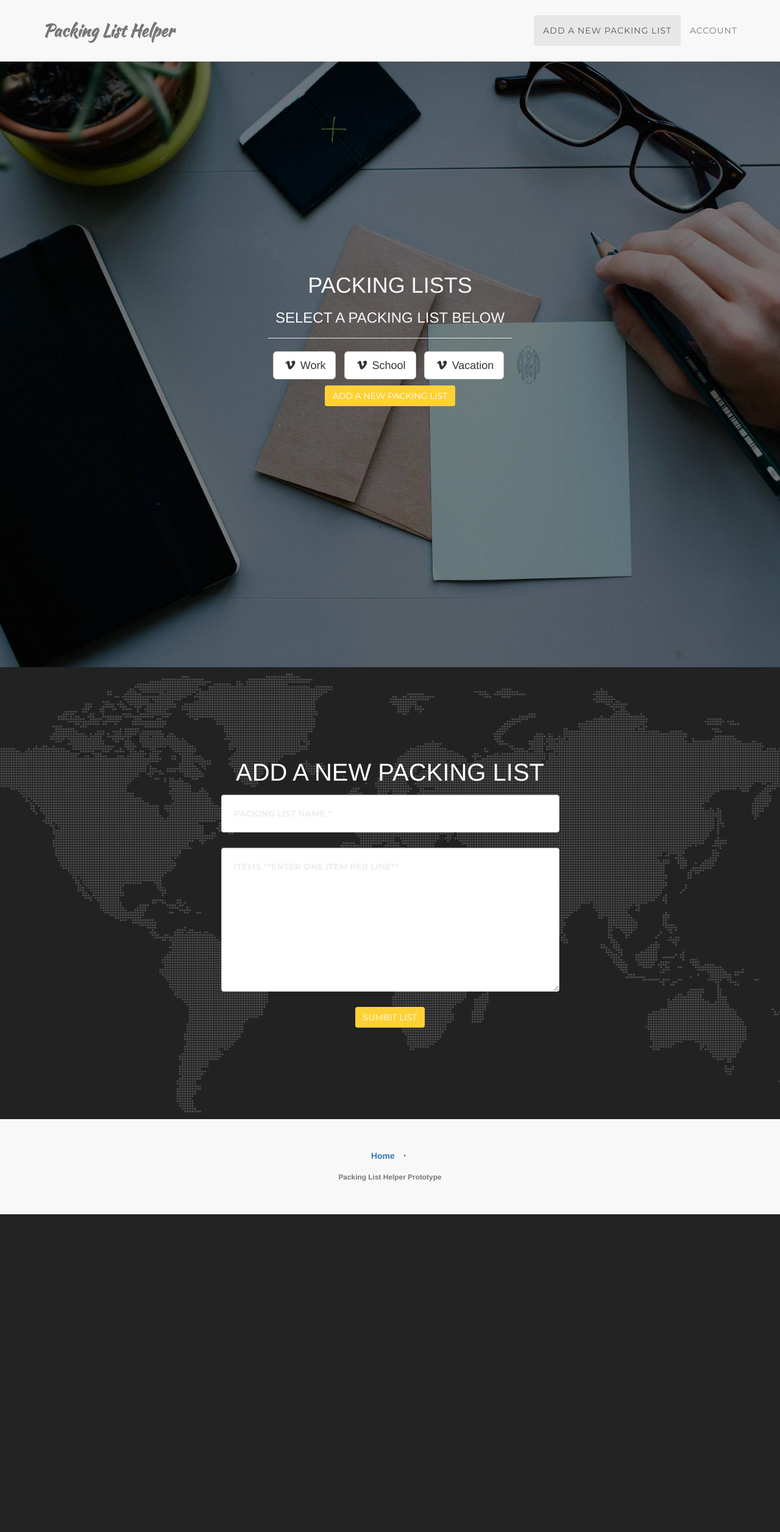
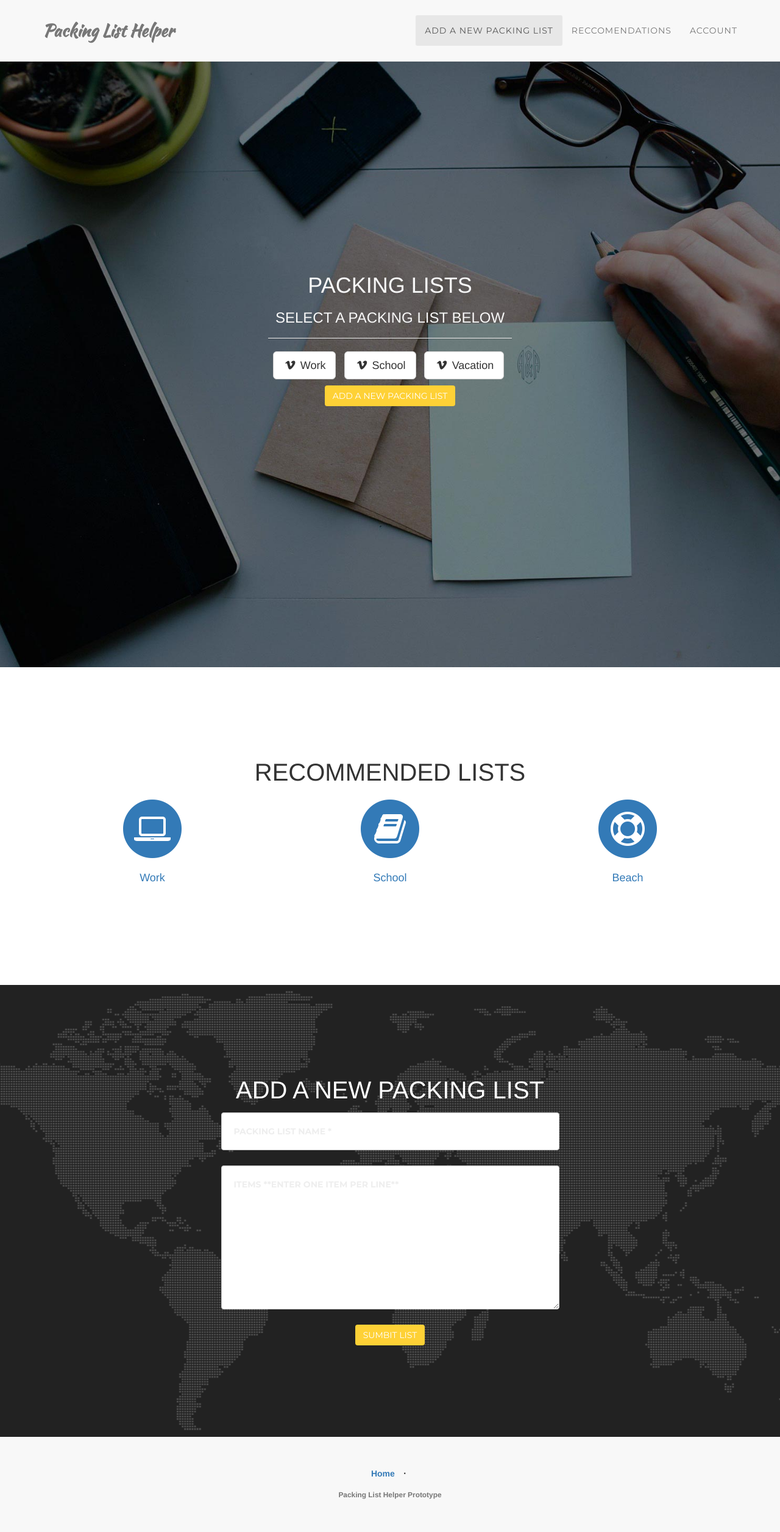
Before and after one commit to toniree/PackingList, a Django app: page / in a window 1280 px wide. Shown: the whole page at 61% size. Before the commit the page ends 1991 px from the top, so only its background shows below. Run offline with Django 3.2, Linux system fonts and the light colour scheme; some libraries are stand-ins or nearby versions; some web fonts are replaced.

Commit message:
Added Recommended Lists

```diff
--- a/PackingList/home/templates/home/home.html
+++ b/PackingList/home/templates/home/home.html
@@ -2,7 +2,6 @@
 
 {% block content %}
 <body>
-
     <!-- Navigation -->
     <nav id="mainNav" class="navbar navbar-default navbar-custom navbar-fixed-top">
         <div class="container">
@@ -13,7 +12,6 @@
                 </button>
                 <a class="navbar-brand page-scroll" href="#page-top">Packing List Helper</a>
             </div>
-
             <!-- Collect the nav links, forms, and other content for toggling -->
             <div class="collapse navbar-collapse" id="bs-example-navbar-collapse-1">
                 <ul class="nav navbar-nav navbar-right">
@@ -22,6 +20,9 @@
                     </li>
                     <li>
                         <a class="page-scroll" href="#contact">Add a New Packing List</a>
+                    </li>
+                    <li>
+                        <a class="page-scroll" href="#rec">Reccomendations</a>
                     </li>
                     <li class="dropdown user user-menu">
             <!-- Menu Toggle Button -->
@@ -33,26 +34,15 @@
             <ul class="dropdown-menu">
               <!-- The user image in the menu -->
               <li class="user-header">
-                <p>
                   <div id="user-name">Username</div>
                   <div id="user-coupons"><small>Please log in with your email</small></div>
-
-                </p>
-
               </li>
               <!-- Menu Body -->
               <li class="user-body">
-
-                    <p>
                     <form>
-
                         <input type="text" name="email" placeholder="e-mail"><br>
-
                     </form>
-                    </p>
-
                   <div id="checkdata"></div>
-
                 <!-- /.row -->
               </li>
               <!-- Menu Footer-->
@@ -65,7 +55,6 @@
                   <!--<fb:login-button scope="public_profile,email" onlogin="checkLoginState();">
                   </fb:login-button> -->
                 </div>
-
                 <div class="pull-right">
                   <button type="button" class="btn btn-default btn-flat" onclick="fbLogout()">Log Out</button>
                 </div>
@@ -84,7 +73,6 @@
 
     <div class="intro-header">
         <div class="container">
-
             <div class="row">
                 <div class="col-lg-12">
                     <div class="intro-message">
@@ -122,9 +110,51 @@
 
         </div>
         <!-- /.container -->
-
     </div>
 </body>
+
+
+    <section id="rec">
+        <div class="container">
+            <div class="row">
+                <div class="col-lg-12 text-center">
+                    <h2 class="section-heading">Recommended Lists</h2>
+                </div>
+            </div>
+            <div class="row text-center">
+                <a href ="#portfolioModal1" data-toggle="modal">
+                <div class="col-md-4">
+                    <span class="fa-stack fa-4x">
+                        <i class="fa fa-circle fa-stack-2x text-primary"></i>
+                        <i class="fa fa-laptop fa-stack-1x fa-inverse"></i>
+                    </span>
+                    <h4 class="service-heading">Work</h4>
+                </div>
+                </a>
+                <a href ="#portfolioModal2" data-toggle="modal">
+                <div class="col-md-4">
+                    <span class="fa-stack fa-4x">
+                        <i class="fa fa-circle fa-stack-2x text-primary"></i>
+                        <i class="fa fa-book fa-stack-1x fa-inverse"></i>
+                    </span>
+                    <h4 class="service-heading">School</h4>
+
+                </div>
+                </a>
+                <a href ="#portfolioModal3" data-toggle="modal">
+                <div class="col-md-4">
+                    <span class="fa-stack fa-4x">
+                        <i class="fa fa-circle fa-stack-2x text-primary"></i>
+                        <i class="fa fa-support fa-stack-1x fa-inverse"></i>
+                    </span>
+                    <h4 class="service-heading">Beach</h4>
+
+                </div>
+            </a>
+            </div>
+        </div>
+    </section>
+
 
     <section id="contact">
         <div class="container">
@@ -159,6 +189,69 @@
             </div>
         </div>
     </section>
+
+
+    <div class="portfolio-modal modal fade" id="portfolioModal1" tabindex="-1" role="dialog" aria-hidden="true">
+        <div class="modal-dialog">
+            <div class="modal-content">
+                <h2>Recommended Items For Work</h2>
+                <br>
+                <button id="saveList" type="button" class="btn btn-primary" data-dismiss="modal"><i class="fa fa-save"></i> Save this List </button>
+                <ul>
+                    <li><input type="checkbox"><label>Backpack</label></li>
+                    <li><input type="checkbox"/><label>Laptop, wallet and keys</label></li>
+                    <li><input type="checkbox"/><label>Shoes & Coat</label></li>
+                    <li><input type="checkbox"/><label>Cigarettes</label></li>
+                </ul>
+                <div class="lr">
+                    <div class="rl">
+                    </div>
+                    <br>
+                    <button type="button" class="btn btn-primary" data-dismiss="modal"><i class="fa fa-times"></i> Close </button>
+                </div>
+            </div>
+        </div>
+    </div>
+    <div class="portfolio-modal modal fade" id="portfolioModal2" tabindex="-1" role="dialog" aria-hidden="true">
+        <div class="modal-dialog">
+            <div class="modal-content">
+                <h2>Recommended Items For School</h2>
+                <br>
+                <button id="saveList" type="button" class="btn btn-primary" data-dismiss="modal"><i class="fa fa-save"></i> Save this List </button>
+                <ul>
+                    <li><input type="checkbox"><label>Backpack</label></li>
+                    <li><input type="checkbox"/><label>Laptop</label></li>
+                    <li><input type="checkbox"/><label>Cigarettes</label></li>
+                </ul>
+                <div class="lr">
+                    <div class="rl">
+                    </div>
+                    <br>
+                    <button type="button" class="btn btn-primary" data-dismiss="modal"><i class="fa fa-times"></i> Close </button>
+                </div>
+            </div>
+        </div>
+    </div>
+    <div class="portfolio-modal modal fade" id="portfolioModal3" tabindex="-1" role="dialog" aria-hidden="true">
+        <div class="modal-dialog">
+            <div class="modal-content">
+                <h2>Recommended Items For the Beach</h2>
+                <br>
+                <button id="saveList" type="button" class="btn btn-primary" data-dismiss="modal"><i class="fa fa-save"></i> Save this List </button>
+                <ul>
+                    <li><input type="checkbox"><label>Swimsuit</label></li>
+                    <li><input type="checkbox"/><label>Beer</label></li>
+                    <li><input type="checkbox"/><label>Cigarettes</label></li>
+                </ul>
+                <div class="lr">
+                    <div class="rl">
+                    </div>
+                    <br>
+                    <button type="button" class="btn btn-primary" data-dismiss="modal"><i class="fa fa-times"></i> Close </button>
+                </div>
+            </div>
+        </div>
+    </div>
 
     <div class="portfolio-modal modal fade" id="portfolioModal" tabindex="-1" role="dialog" aria-hidden="true">
         <div class="modal-dialog">
@@ -197,6 +290,8 @@
             </div>
         </div>
     </div>
+
+
     <footer>
         <div class="container">
             <div class="row">
```
